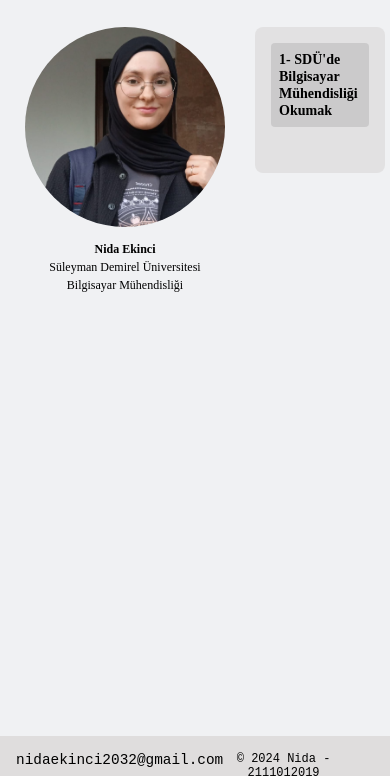
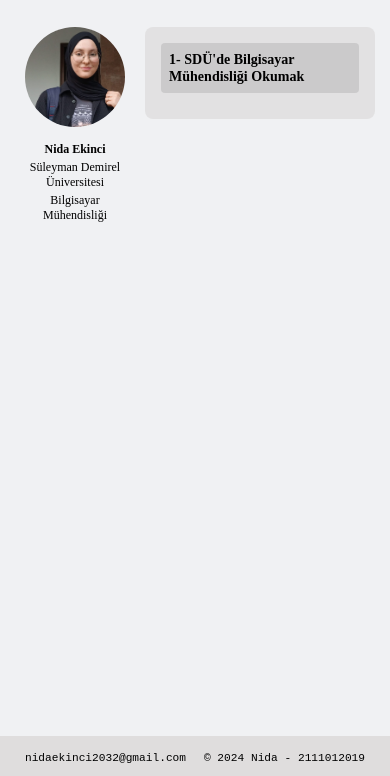
Before and after one commit to NidaEkinci/Personal_Blog, a plain HTML site: page html/blog.html in a window 390 px wide. Shown: the part 68-844 px from the top of the page. Drawn offline with Linux system fonts and the light colour scheme.

Commit message:
Responsive

```diff
--- a/css/container.css
+++ b/css/container.css
@@ -49,10 +49,19 @@
     margin: 20px auto;
 }
 
-.container .info-box iframe{
-    width: 80%;
-    height: 250px;
-    border: none;
-    display: flex;
-    margin: 20px auto;
+@media (max-width: 768px) {
+    .container {
+        padding: 10px;
+    }
+
+    .container .image img{
+        width: 100px;
+        height: 100px;
+    }
 }
+
+@media (max-width: 480px) {
+    .container {
+        padding: 5px;
+    }
+}
--- a/css/container2.css
+++ b/css/container2.css
@@ -58,3 +58,39 @@
     display: flex;
     margin: 20px auto;
 }
+
+@media (max-width: 768px) {
+    .container {
+        padding: 10px;
+        margin-right: 10px;
+    }
+
+    .container .image img{
+        width: 100px;
+        height: 100px;
+    }
+
+    .container .image div{
+        margin-left: 20px;
+    }
+
+    .container .info-box{
+        margin-left: 20px;
+    }
+
+    .container .info-box p{
+        margin: 20px auto;
+    }
+
+    .container .info-box iframe{
+        width: 80%;
+        height: 100px;
+        margin: 5px;
+    }
+}
+
+@media (max-width: 480px) {
+    .container {
+        padding: 5px;
+    }
+}
--- a/css/content.css
+++ b/css/content.css
@@ -2,7 +2,8 @@
     display: none;
     margin-bottom: 30px;
     flex: 1;
-    padding: 20px;
+    padding-left: 20px;
+    padding-right: 20px;
     overflow: auto;
 }
 
@@ -13,5 +14,13 @@
 
 h3.clickable{
     cursor: pointer;
-    margin-bottom: 30px;
+    margin-bottom: 10px;
+
 }
+
+@media (max-width: 768px) {
+    .content{
+        padding-left: 0px;
+        padding-right: 0px;
+    }
+}
--- a/css/default.css
+++ b/css/default.css
@@ -30,18 +30,17 @@ ul{
     body {
         font-size: 14px;
     }
-
-    .container {
-        padding: 10px;
-    }
 }
 
 @media (max-width: 480px) {
     body {
         font-size: 12px;
     }
+}
 
-    .container {
-        padding: 5px;
+@media screen and (max-width: 768px) {
+    body {
+        background-size: cover; /* Daha küçük ekranlarda arkaplanı tam sığdır */
+        background-position: right center; /* Sağa hizala */
     }
 }
--- a/css/footer.css
+++ b/css/footer.css
@@ -22,3 +22,19 @@ footer .footer .center{
     flex: 8;
     height: 100%;
 }
+
+@media (max-width: 768px) {
+    footer .footer .left{
+        flex: 6;
+        font-size: 0.7rem;
+    }
+
+    footer .footer .right{
+        flex: 0;
+    }
+
+    footer .footer .center{
+        flex: 6;
+        font-size: 0.7rem;
+    }
+}
--- a/css/navigator.css
+++ b/css/navigator.css
@@ -39,3 +39,10 @@
     background-color: hsla(0, 1%, 69%, 0.758);
     border-radius: 5px;
 }
+
+@media (max-width: 768px) {
+    .navigator .left a img{
+        width: 0.9rem;
+        height: 0.9rem;
+    }
+}
```
Also changed, not shown: index.html (+1 -0 lines), 1 other file.
